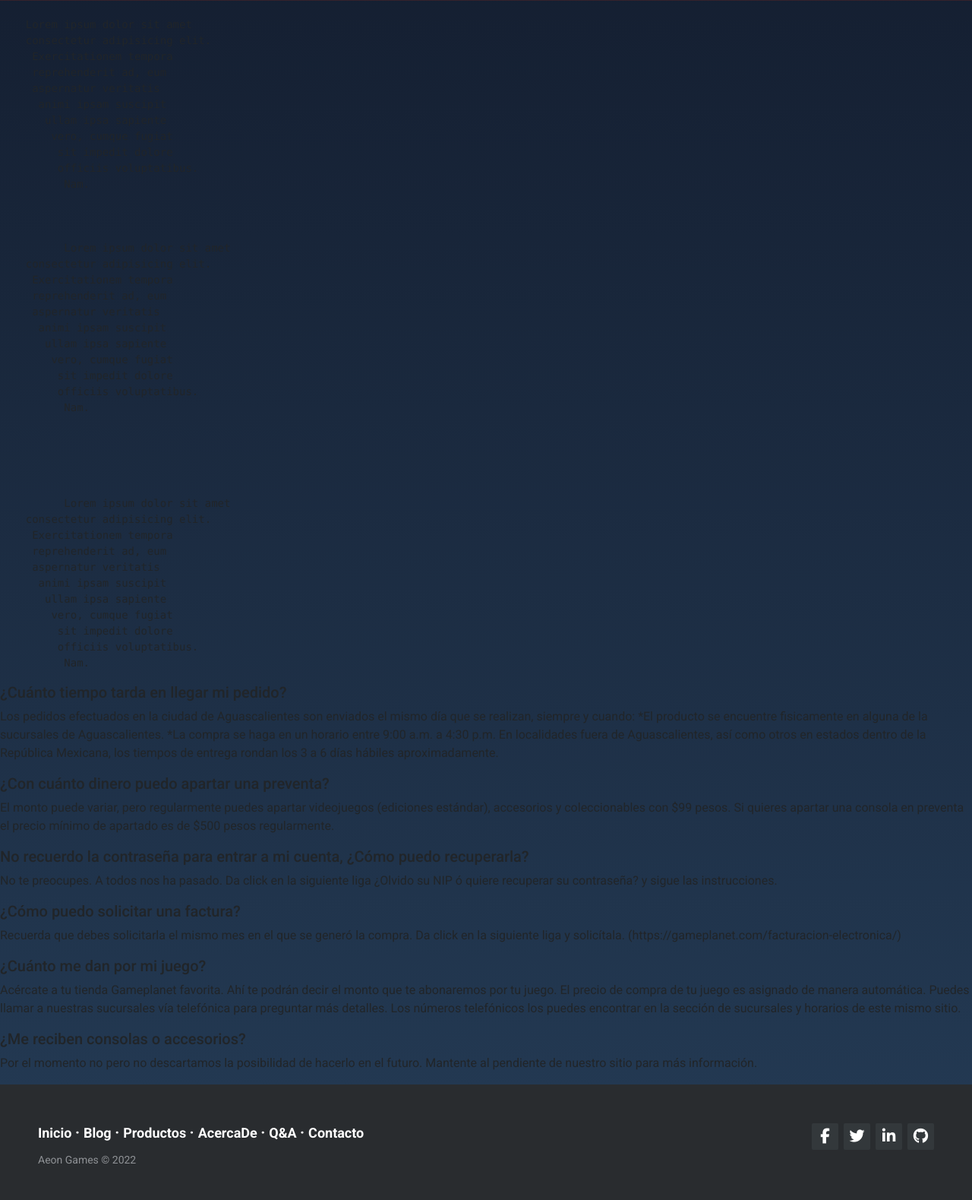
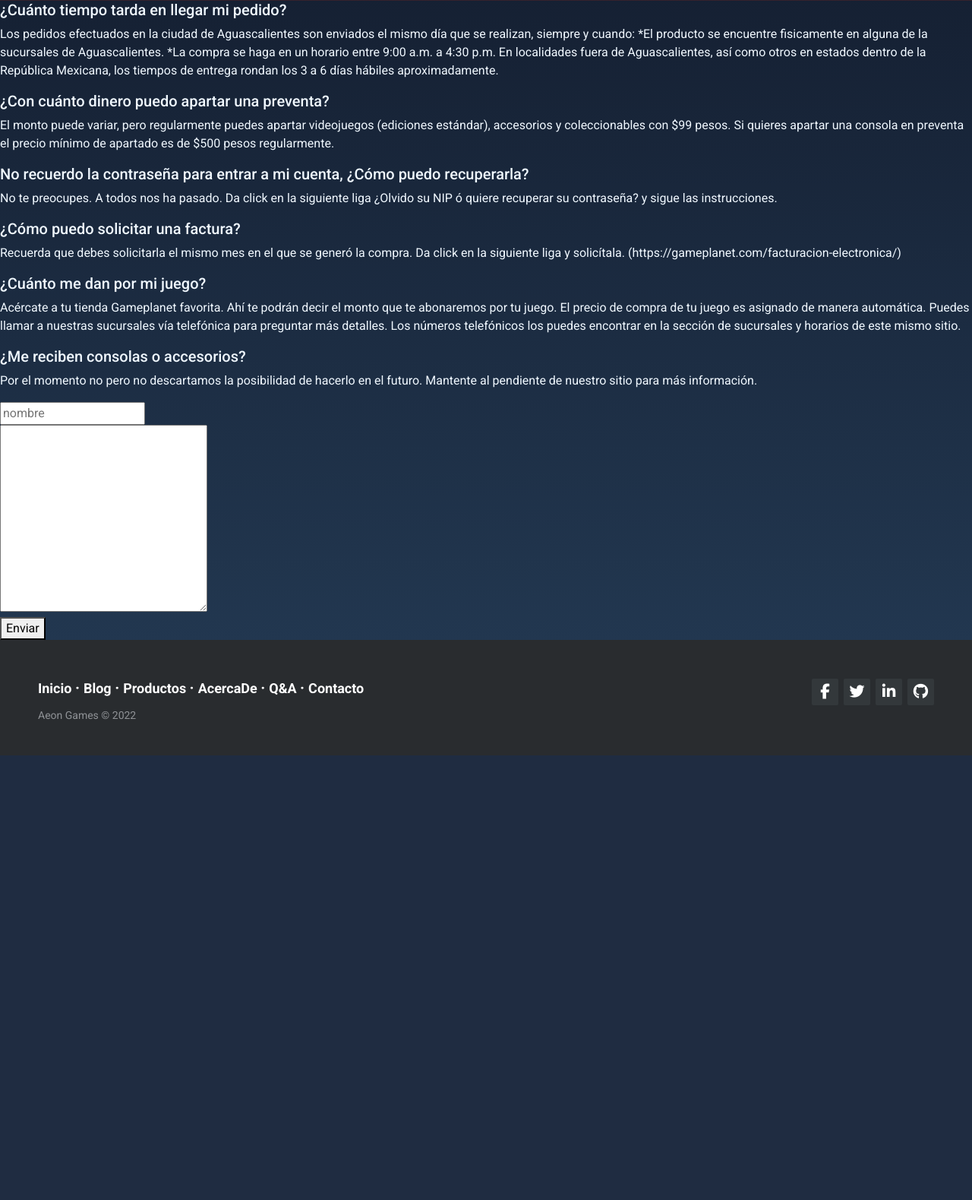
Before and after one commit to Jaime7w7r/Aeon-Games, a PHP site: page /ayuda.php in a window 1280 px wide. Shown: the part 94-1673 px from the top of the page at 76% size. After the commit the page ends 1088 px from the top, so only its background shows below. Run offline with PHP 8.4, Linux system fonts and the light colour scheme; some libraries are stand-ins or nearby versions.

Commit message:
Implementación del formulario de Preguntas frecuentes

```diff
--- a/ayuda.php
+++ b/ayuda.php
@@ -13,51 +13,6 @@
 </head>
 <body>
 <?php include 'header.php';?>
-
-<pre>
-
-    Lorem ipsum dolor sit amet
-    consectetur adipisicing elit.
-     Exercitationem tempora
-     reprehenderit ad, eum
-     aspernatur veritatis
-      animi ipsam suscipit
-       ullam ipsa sapiente
-        vero, cumque fugiat
-         sit impedit dolore
-         officiis voluptatibus.
-          Nam.
-
-
-
-          Lorem ipsum dolor sit amet
-    consectetur adipisicing elit.
-     Exercitationem tempora
-     reprehenderit ad, eum
-     aspernatur veritatis
-      animi ipsam suscipit
-       ullam ipsa sapiente
-        vero, cumque fugiat
-         sit impedit dolore
-         officiis voluptatibus.
-          Nam.
-
-
-
-
-
-          Lorem ipsum dolor sit amet
-    consectetur adipisicing elit.
-     Exercitationem tempora
-     reprehenderit ad, eum
-     aspernatur veritatis
-      animi ipsam suscipit
-       ullam ipsa sapiente
-        vero, cumque fugiat
-         sit impedit dolore
-         officiis voluptatibus.
-          Nam.
-</pre>
 <h5>¿Cuánto tiempo tarda en llegar mi pedido?</h5>
 <p>Los pedidos efectuados en la ciudad de Aguascalientes son enviados el mismo día que se realizan, siempre y cuando:
 *El producto se encuentre fisicamente en alguna de la sucursales de Aguascalientes.
@@ -73,7 +28,19 @@ En localidades fuera de Aguascalientes, así como otros en estados dentro de la
 <p>Acércate a tu tienda Gameplanet favorita. Ahí te podrán decir el monto que te abonaremos por tu juego. El precio de compra de tu juego es asignado de manera automática. Puedes llamar a nuestras sucursales vía telefónica para preguntar más detalles. Los números telefónicos los puedes encontrar en la sección de sucursales y horarios de este mismo sitio.</p>
 <h5>¿Me reciben consolas o accesorios?</h5>
 <p>Por el momento no pero no descartamos la posibilidad de hacerlo en el futuro. Mantente al pendiente de nuestro sitio para más información.</p>
-<?php include 'footer.php';?>
+
+<form action="ayuda.php" method="post">
+    <input type="text" placeholder="nombre" name="name"><br>
+    <textarea name="pregunta" id="" cols="30" rows="10"></textarea><br>
+    <button type="submit" value="enviar" name="enviar">Enviar</button>
+    <br>
+</form>
+<?php
+if(isset($_POST['enviar'])){
+    echo $_POST['name'].'<br>';
+    echo $_POST['pregunta'].'<br>';
+}
+include 'footer.php';?>
 
 </body>
 </html>
--- a/estilos/ayuda.css
+++ b/estilos/ayuda.css
@@ -4,3 +4,11 @@ body{
 	font-family: sans-serif;
 	background: linear-gradient(#141e30, #243b55);
 }
+
+h5{
+    color:aliceblue;
+}
+
+p{
+    color:aliceblue;
+}
```
